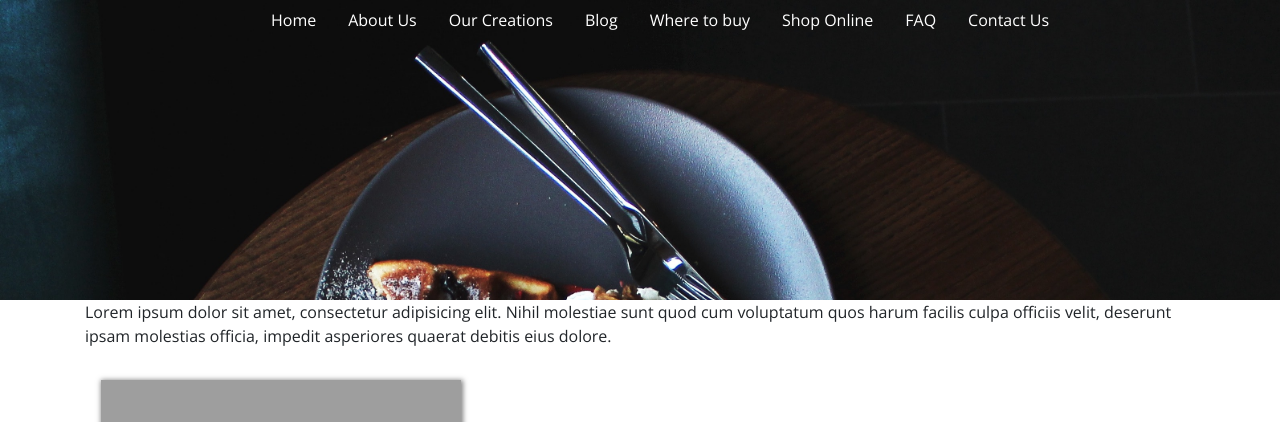
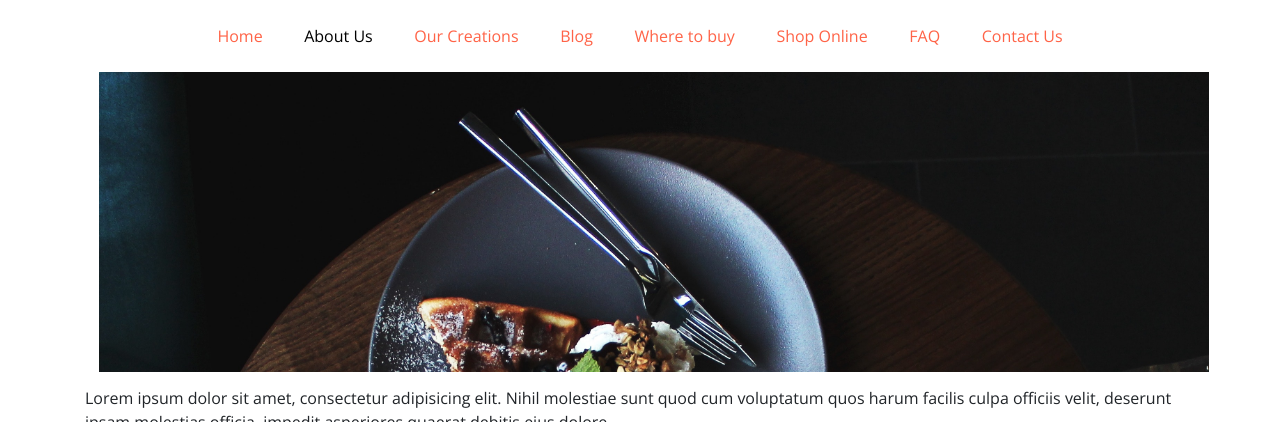
Before and after one commit to azkura/waffle-app, a Nuxt app: page / in a window 1280 px wide. Shown: the top 422 px of the page. Built offline with nearby package versions, Linux system fonts and the light colour scheme; grey boxes are pictures that could not be loaded.

Commit message:
active header

```diff
--- a/components/TheHeader/TheHeader.vue
+++ b/components/TheHeader/TheHeader.vue
@@ -1,18 +1,18 @@
 <template>
-<header class="header" :style="{backgroundImage: 'url(' + require('@/assets/brunch-cappuccino-coffee.jpg') + ')'}">
-    <nav class="header-nav">
-        <ul class="nav-links">
-            <nuxt-link tag="li" to=""  class="nav-link"><a>Home</a></nuxt-link>
-            <nuxt-link tag="li" to=""  class="nav-link"><a>About Us</a></nuxt-link>
-            <nuxt-link tag="li" to=""  class="nav-link"><a>Our Creations</a></nuxt-link>
-            <nuxt-link tag="li" to=""  class="nav-link"><a>Blog</a></nuxt-link>
-            <nuxt-link tag="li" to=""  class="nav-link"><a>Where to buy</a></nuxt-link>
-            <nuxt-link tag="li" to=""  class="nav-link"><a>Shop Online</a></nuxt-link>
-            <nuxt-link tag="li" to=""  class="nav-link"><a>FAQ</a></nuxt-link>
-            <nuxt-link tag="li" to=""  class="nav-link"><a>Contact Us</a></nuxt-link>
-        </ul>
-    </nav>
-</header>
+    <header class="main-header" >
+        <nav class="header-nav">
+            <ul class="nav-links">
+                <nuxt-link tag="li" to="/"  class="nav-link"><a>Home</a></nuxt-link>
+                <nuxt-link tag="li" to="about/" class="nav-link"><a>About Us</a></nuxt-link>
+                <nuxt-link tag="li" to="/"  class="nav-link"><a>Our Creations</a></nuxt-link>
+                <nuxt-link tag="li" to="/"  class="nav-link"><a>Blog</a></nuxt-link>
+                <nuxt-link tag="li" to="/"  class="nav-link"><a>Where to buy</a></nuxt-link>
+                <nuxt-link tag="li" to="/"  class="nav-link"><a>Shop Online</a></nuxt-link>
+                <nuxt-link tag="li" to="/"  class="nav-link"><a>FAQ</a></nuxt-link>
+                <nuxt-link tag="li" to="/"  class="nav-link"><a>Contact Us</a></nuxt-link>
+            </ul>
+        </nav>
+    </header>
 </template>
 
 <script>
@@ -23,41 +23,42 @@ export default {
 </script>
 
 <style scoped>
-.header {
-    position: relative;
+.main-header {
+    position: fixed;
     top: 0;
     left: 0;
     width: 100%;
-    height: 300px;
-    background-repeat: no-repeat;
-    background-size: cover;
+    height: 4.5rem;
 }
-
 .header-nav {
     height: 100%;
 }
-
 .nav-links {
+    margin: 0;
+    padding: 0;
     display: flex;
-    flex-direction: row;
     justify-content: center;
     align-items: center;
+    height: 100%;
 }
-
 .nav-link {
-    list-style: none;
+    height: 100%;
+    display: flex;
+    justify-content: center;
+    align-items: center;
+    margin: 1rem;
+    padding: 0.3rem;
 }
-
 .nav-link a {
-    color: white;
+    display: block;
     text-decoration: none;
+    color: black;
 }
-
 .nav-link a:hover,
-.nav-link a:active {
-    color: aliceblue;
+.nav-link a:active,
+.nav-link.nuxt-link-exact-active a {
+    color: tomato;
 }
-
 .nav-link a:active {
     border-bottom: 1px solid black;
 }
--- a/layouts/default.vue
+++ b/layouts/default.vue
@@ -1,7 +1,9 @@
 <template>
   <div>
     <TheHeader />
-    <nuxt />
+    <main class="main-content">
+       <nuxt />
+    </main>
     <TheFooter />
   </div>
 </template>
@@ -31,8 +33,8 @@ body {
 }
 
 .main-content{
-  margin-top: 5rem;
-  margin-bottom: 10rem;
+  margin-top: 4.5rem;
+  margin-bottom: 4.5rem;
 }
 
 </style>
--- a/pages/index.vue
+++ b/pages/index.vue
@@ -1,5 +1,6 @@
 <template>
   <section class="container">
+    <div class="thumb"   :style="{backgroundImage: 'url(' + require('@/assets/brunch-cappuccino-coffee.jpg') + ')'}"></div>
     <p>Lorem ipsum dolor sit amet, consectetur adipisicing elit. Nihil molestiae sunt quod cum voluptatum quos harum facilis culpa officiis velit, deserunt ipsam molestias officia, impedit asperiores quaerat debitis eius dolore.</p>
     <div class="post">
       <div>
@@ -57,6 +58,14 @@ export default {
 
 <style>
 
+.thumb {
+    margin: 14px;
+    width: 100%;
+    height: 300px;
+    background-repeat: no-repeat;
+    background-size: cover;
+}
+
 .post, .test-flex {
   display: flex;
   flex-direction: row;
```
